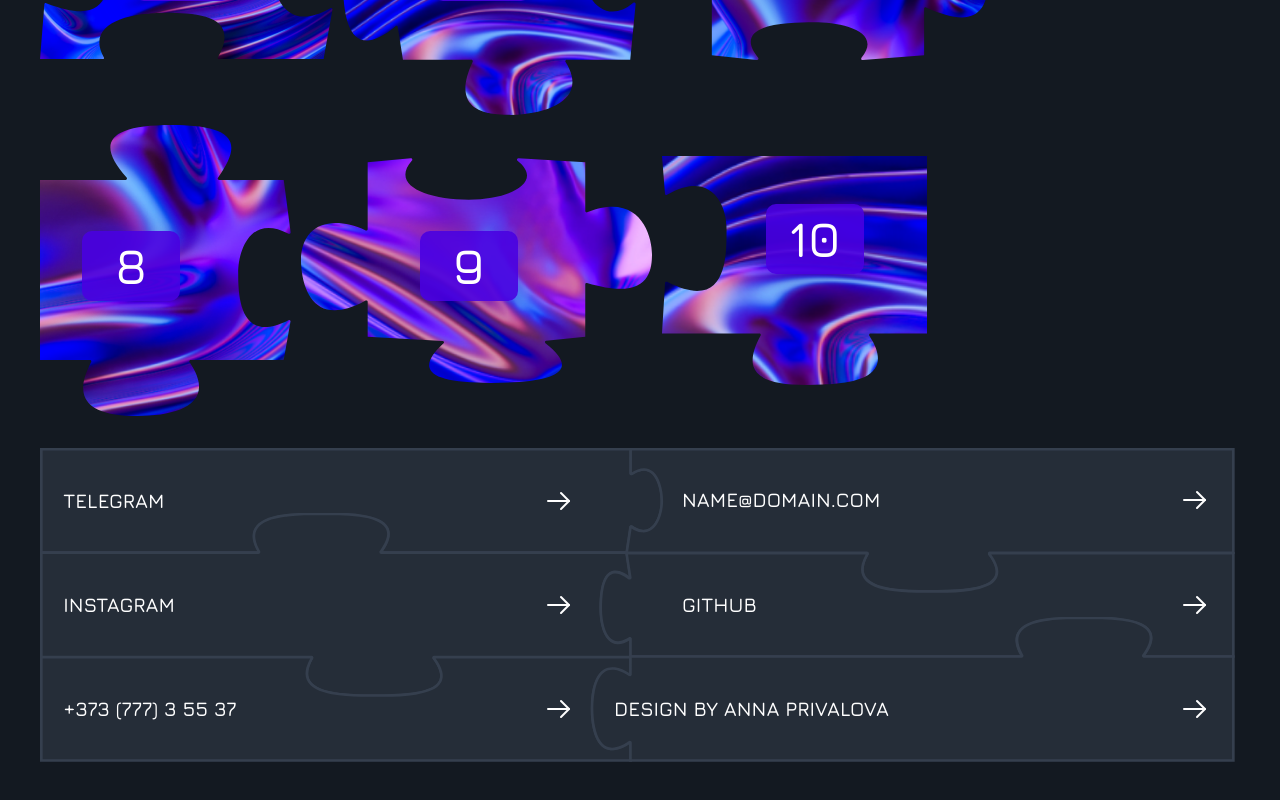
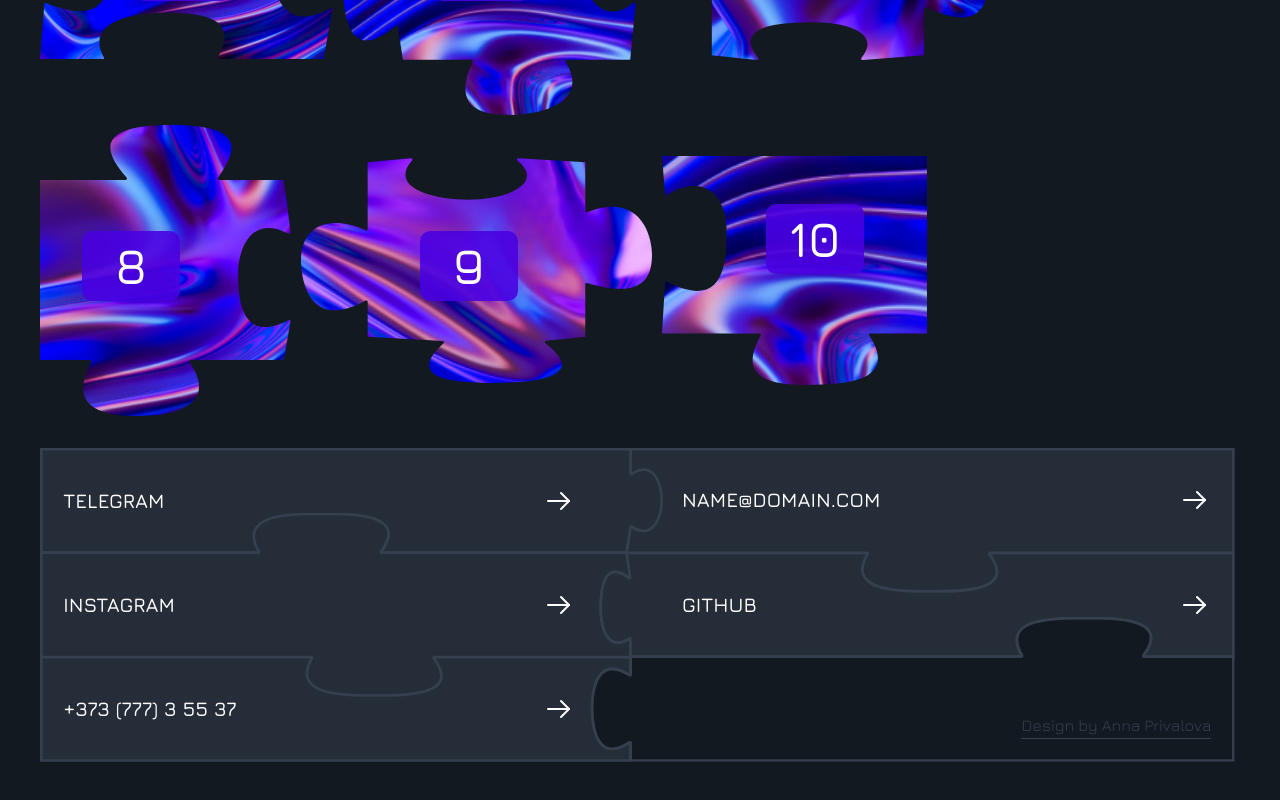
Before and after one commit to Alex-Nicalace/webcraft, a React (Vite) app: page / in a window 1280 px wide. Shown: the part 4460-5260 px from the top of the page. Built offline with nearby package versions, Linux system fonts and the light colour scheme.

Commit message:
ContactPuzzle: style #6

```diff
--- a/src/App.tsx
+++ b/src/App.tsx
@@ -263,10 +263,14 @@ function App() {
           <ContactPuzzle href="#" variant={5}>
             +373 (777) 3 55 37
           </ContactPuzzle>
-          <ContactPuzzle href="#" variant={6}>
+          <ContactPuzzle
+            href="https://www.behance.net/anna_privalova_10"
+            variant={6}
+          >
             Design by Anna Privalova
           </ContactPuzzle>
         </div>
+
         <br />
         <br />
         <br />
--- a/src/components/ui/ContactPuzzle/ContactPuzzle.scss
+++ b/src/components/ui/ContactPuzzle/ContactPuzzle.scss
@@ -3,7 +3,7 @@
   $widthPuzzle,
   $heightPuzzle,
   $clipPathOter,
-  $clipPathInner,
+  $clipPathInner: null,
   $paddingTop: null,
   $paddingRight: null,
   $paddingBottom: null,
@@ -45,7 +45,9 @@
       @if $paddingLeft != null {
         padding-left: percent($paddingLeft, $widthPuzzle);
       }
-      clip-path: url($clipPathInner);
+      @if $clipPathInner != null {
+        clip-path: url($clipPathInner);
+      }
     }
     // .contact-puzzle__text
     &__text {
@@ -85,6 +87,23 @@
     position: absolute;
     width: 0;
     height: 0;
+  }
+
+  &__link {
+    padding-bottom: rem(5);
+    color: var(--color-contact-puzzle-design);
+    border-bottom: rem(1) solid currentColor;
+    transition: color 0.3s ease-out;
+
+    @media (pointer: fine) {
+      &:hover {
+        color: var(--color-contact-puzzle-design-hover);
+      }
+    }
+
+    &:active {
+      color: var(---color-contact-puzzle-design-hover);
+    }
   }
 
   @media (pointer: fine) {
@@ -168,14 +187,35 @@
   }
 
   &_6 {
+    background-color: transparent;
+
+    &::before {
+      content: '';
+      position: absolute;
+      left: 0;
+      top: 0;
+      height: 100%;
+      width: 100%;
+      background-color: var(--color-contact-puzzle-border);
+      clip-path: url(#puzzle-footer-inner-6);
+    }
+
+    .contact-puzzle {
+      &__content {
+        justify-content: flex-end;
+        align-items: flex-end;
+        background-color: transparent;
+      }
+    }
+
     @include puzzle(
       $widthPuzzle: 966,
       $heightPuzzle: 218,
       $clipPathOter: '#puzzle-footer-outer-6',
-      $clipPathInner: '#puzzle-footer-inner-6',
       $paddingTop: 60,
       $paddingRight: 35,
-      $paddingLeft: 35,
+      $paddingBottom: 35,
+      $paddingLeft: 70,
       $marginTop: -62
     );
   }
--- a/src/components/ui/ContactPuzzle/ContactPuzzle.tsx
+++ b/src/components/ui/ContactPuzzle/ContactPuzzle.tsx
@@ -1,3 +1,4 @@
+import { createElement } from 'react';
 import Icon from '../Icon';
 import './ContactPuzzle.scss';
 import { TContactPuzzleProps } from './ContactPuzzle.types';
@@ -10,15 +11,18 @@ function ContactPuzzle({
   ...props
 }: TContactPuzzleProps): JSX.Element {
   const { SvgMaskOuter, SvgMaskInner } = VARIANTS_PUZZLE[variant];
+  const isContactDesigner = variant === 6;
+  const classes = ['contact-puzzle', `contact-puzzle_${variant}`, className]
+    .filter(Boolean)
+    .join(' ');
+  const tag = isContactDesigner ? 'span' : 'a';
 
-  return (
-    <a
-      className={['contact-puzzle', `contact-puzzle_${variant}`, className]
-        .filter(Boolean)
-        .join(' ')}
-      {...props}
-    >
+  return createElement(
+    tag,
+    { className: classes, ...(!isContactDesigner && props) },
     <span className="contact-puzzle__content">
+      {!isContactDesigner ? (
+        <>
           <span className="contact-puzzle__text text-competencies">
             {children}
           </span>
@@ -28,10 +32,15 @@ function ContactPuzzle({
             width={32}
             height={32}
           />
-      </span>
+        </>
+      ) : (
+        <a className="contact-puzzle__link" {...props}>
+          {children}
+        </a>
+      )}
       <SvgMaskOuter className="contact-puzzle__mask" />
       <SvgMaskInner className="contact-puzzle__mask" />
-    </a>
+    </span>
   );
 }
 
--- a/src/styles/custom-properties.scss
+++ b/src/styles/custom-properties.scss
@@ -91,6 +91,8 @@
     --color-contact-puzzle-border: var(--vspomogatelnyy-1);
     --color-contact-puzzle-bg: var(--sero-siniy);
     --color-contact-puzzle-hover-bg: var(--vspomogatelnyy-1);
+    --color-contact-puzzle-design: var(--vspomogatelnyy-1);
+    --color-contact-puzzle-design-hover: var(--white);
   }
 
   &.light-mode {
@@ -124,5 +126,7 @@
     --color-contact-puzzle-border: var(--sero-goluboy-light);
     --color-contact-puzzle-bg: var(--vspomogatelnyy-1-light);
     --color-contact-puzzle-hover-bg: var(--sero-goluboy-light);
+    --color-contact-puzzle-design: var(--vspomogatelnyy-1-light);
+    --color-contact-puzzle-design-hover: var(--vspomogatelnyy-light);
   }
 }
```
Also changed, not shown: src/assets/img/puzzles/puzzle-footer-inner-6.svg. Lines whose indentation alone changed are shown as unchanged.
